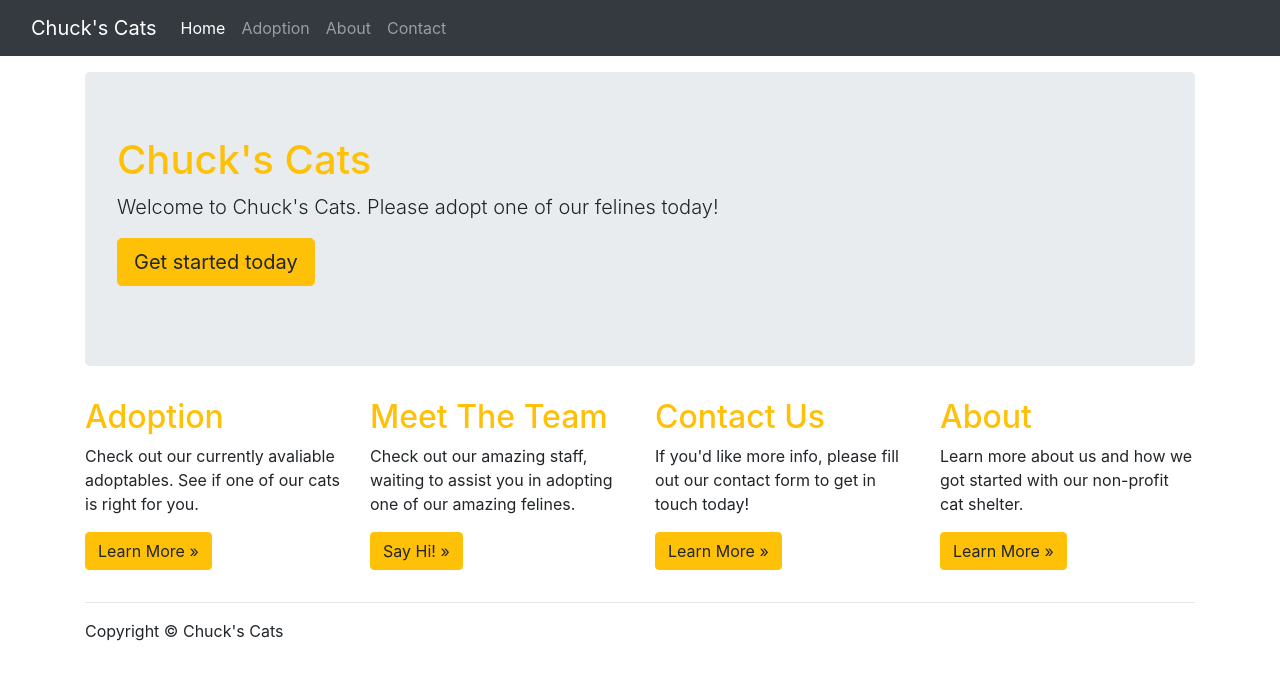
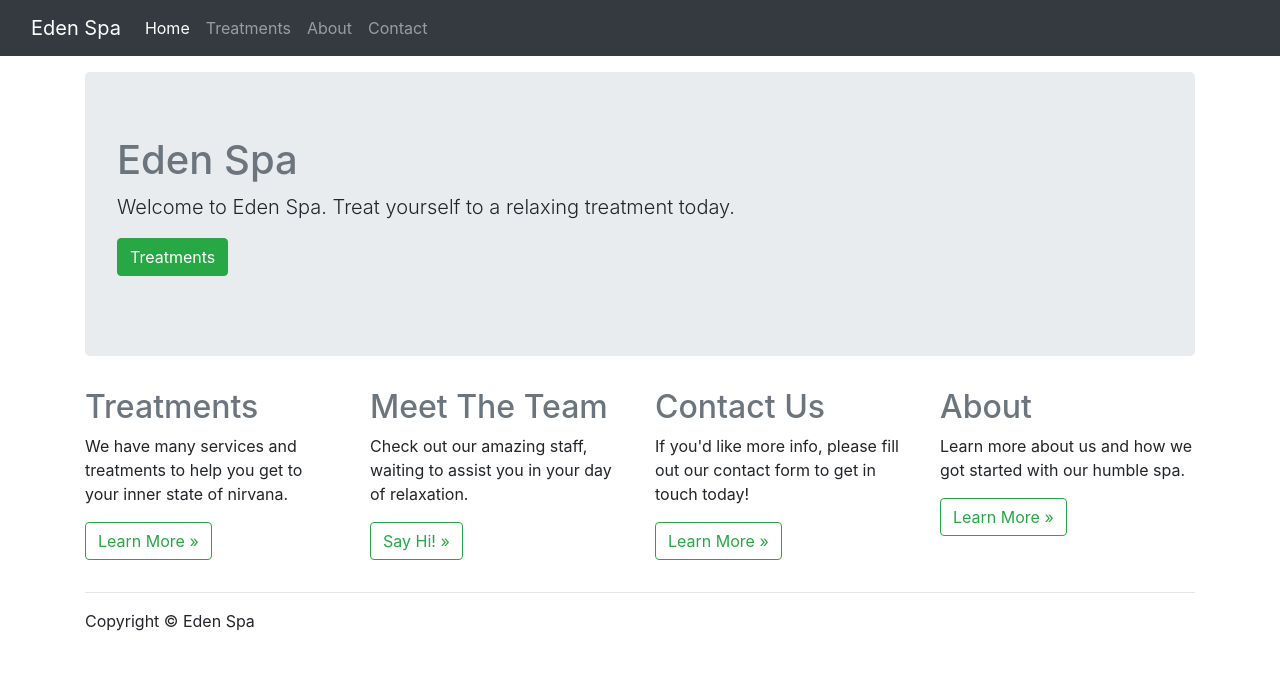
Before and after one commit to ChristopherCavanaugh/UI-UX, a plain HTML site: page Bootstrap/responsive.html in a window 1280 px wide. Drawn offline with nearby package versions, Linux system fonts and the light colour scheme.

Commit message:
eden spa

```diff
--- a/Bootstrap/responsive.html
+++ b/Bootstrap/responsive.html
@@ -3,7 +3,7 @@
 <head>
 <meta charset="utf-8">
 <meta name="viewport" content="width=device-width, initial-scale=1">
-<title>Chuck's Cats</title>
+<title>Eden spa</title>
 <link rel="stylesheet" href="https://cdn.jsdelivr.net/npm/bootstrap@4.6.0/dist/css/bootstrap.min.css">
 <script src="https://code.jquery.com/jquery-3.5.1.min.js"></script>
 <script src="https://cdn.jsdelivr.net/npm/bootstrap@4.6.0/dist/js/bootstrap.bundle.min.js"></script>
@@ -11,14 +11,14 @@
 <body>
 <nav class="navbar navbar-expand-md navbar-dark bg-dark mb-3">
     <div class="container-fluid">
-        <a href="#" class="navbar-brand mr-3">Chuck's Cats</a>
+        <a href="#" class="navbar-brand mr-3">Eden Spa</a>
         <button type="button" class="navbar-toggler" data-toggle="collapse" data-target="#navbarCollapse">
             <span class="navbar-toggler-icon"></span>
         </button>
         <div class="collapse navbar-collapse" id="navbarCollapse">
             <div class="navbar-nav">
                 <a href="#" class="nav-item nav-link active">Home</a>
-                <a href="#" class="nav-item nav-link">Adoption</a>
+                <a href="#" class="nav-item nav-link">Treatments</a>
                 <a href="#" class="nav-item nav-link">About</a>
                 <a href="#" class="nav-item nav-link">Contact</a>
             </div>
@@ -27,37 +27,37 @@
 </nav>
 <div class="container">
     <div class="jumbotron">
-        <h1 class="text-warning">Chuck's Cats</h1>
-        <p class="lead">Welcome to Chuck's Cats. Please adopt one of our felines today!</p>
-        <p><a href="chuckscats.com" target="_blank" class="btn btn-warning btn-lg">Get started today</a></p>
+        <h1 class="text-secondary">Eden Spa</h1>
+        <p class="lead">Welcome to Eden Spa. Treat yourself to a relaxing treatment today.</p>
+        <p><a href="chuckscats.com" target="_blank" class="btn btn-success" btn-lg">Treatments</a></p>
     </div>
     <div class="row">
         <div class="col-md-6 col-lg-4 col-xl-3">
-            <h2 class="text-warning">Adoption</h2>
-            <p>Check out our currently avaliable adoptables. See if one of our cats is right for you.</p>
-            <p><a href="chuckscats.com" target="_blank" class="btn btn-warning">Learn More &raquo;</a></p>
+            <h2 class="text-secondary">Treatments</h2>
+            <p>We have many services and treatments to help you get to your inner state of nirvana.</p>
+            <p><a href="chuckscats.com" target="_blank" class="btn btn-outline-success">Learn More &raquo;</a></p>
         </div>
         <div class="col-md-6 col-lg-4 col-xl-3">
-            <h2 class="text-warning">Meet The Team</h2>
-            <p>Check out our amazing staff, waiting to assist you in adopting one of our amazing felines.</p>
-            <p><a href="chuckscats.com" target="_blank" class="btn btn-warning">Say Hi! &raquo;</a></p>
+            <h2 class="text-secondary">Meet The Team</h2>
+            <p>Check out our amazing staff, waiting to assist you in your day of relaxation.</p>
+            <p><a href="chuckscats.com" target="_blank" class="btn btn-outline-success"">Say Hi! &raquo;</a></p>
         </div>
         <div class="col-md-6 col-lg-4 col-xl-3">
-            <h2 class="text-warning">Contact Us</h2>
+            <h2 class="text-secondary">Contact Us</h2>
             <p>If you'd like more info, please fill out our contact form to get in touch today!</p>
-            <p><a href="chuckscats.com" target="_blank" class="btn btn-warning">Learn More &raquo;</a></p>
+            <p><a href="chuckscats.com" target="_blank" class="btn btn-outline-success">Learn More &raquo;</a></p>
         </div>
         <div class="col-md-6 col-lg-4 col-xl-3">
-            <h2 class="text-warning">About</h2>
-            <p>Learn more about us and how we got started with our non-profit cat shelter.</p>
-            <p><a href="chuckscats.com" target="_blank" class="btn btn-warning">Learn More &raquo;</a></p>
+            <h2 class="text-secondary">About</h2>
+            <p>Learn more about us and how we got started with our humble spa.</p>
+            <p><a href="chuckscats.com" target="_blank" class="btn btn-outline-success">Learn More &raquo;</a></p>
         </div>
     </div>
     <hr>
     <footer>
         <div class="row">
             <div class="col-md-6">
-                <p>Copyright &copy; Chuck's Cats</p>
+                <p>Copyright &copy; Eden Spa</p>
         </div>
     </footer>
 </div>
```
